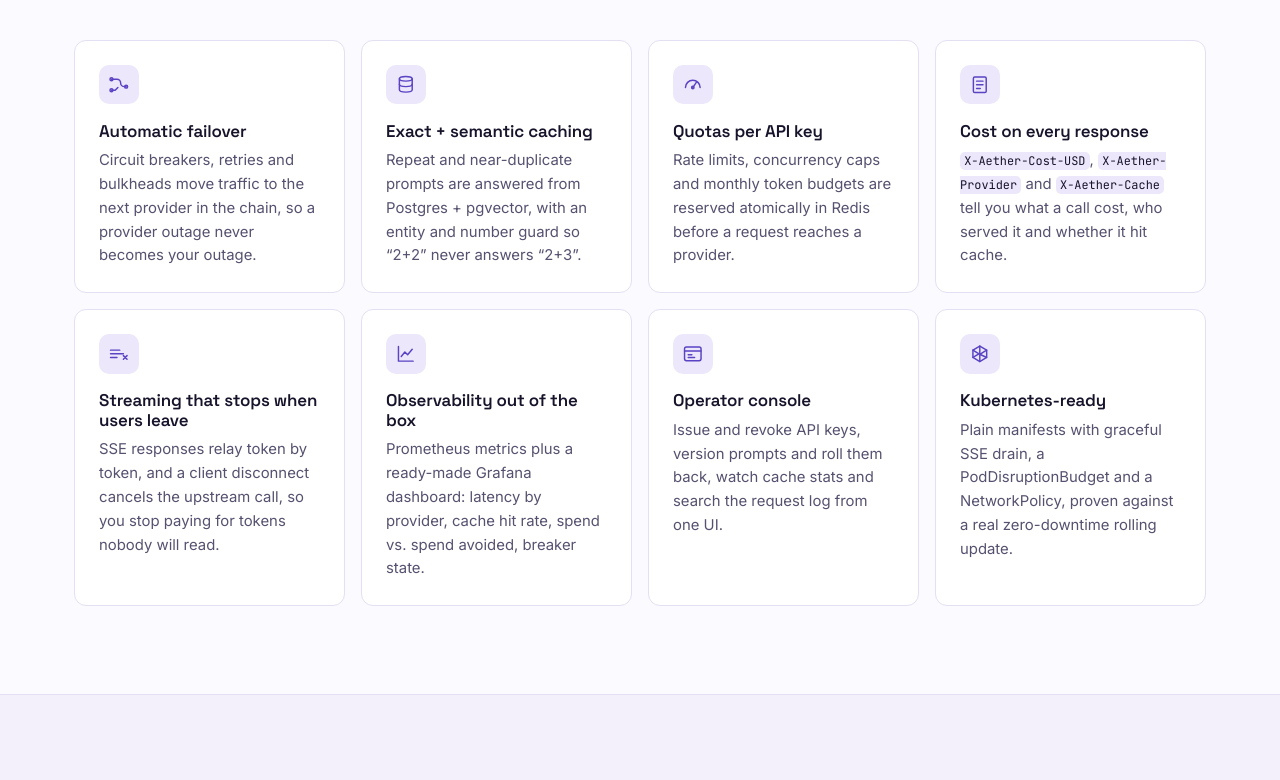
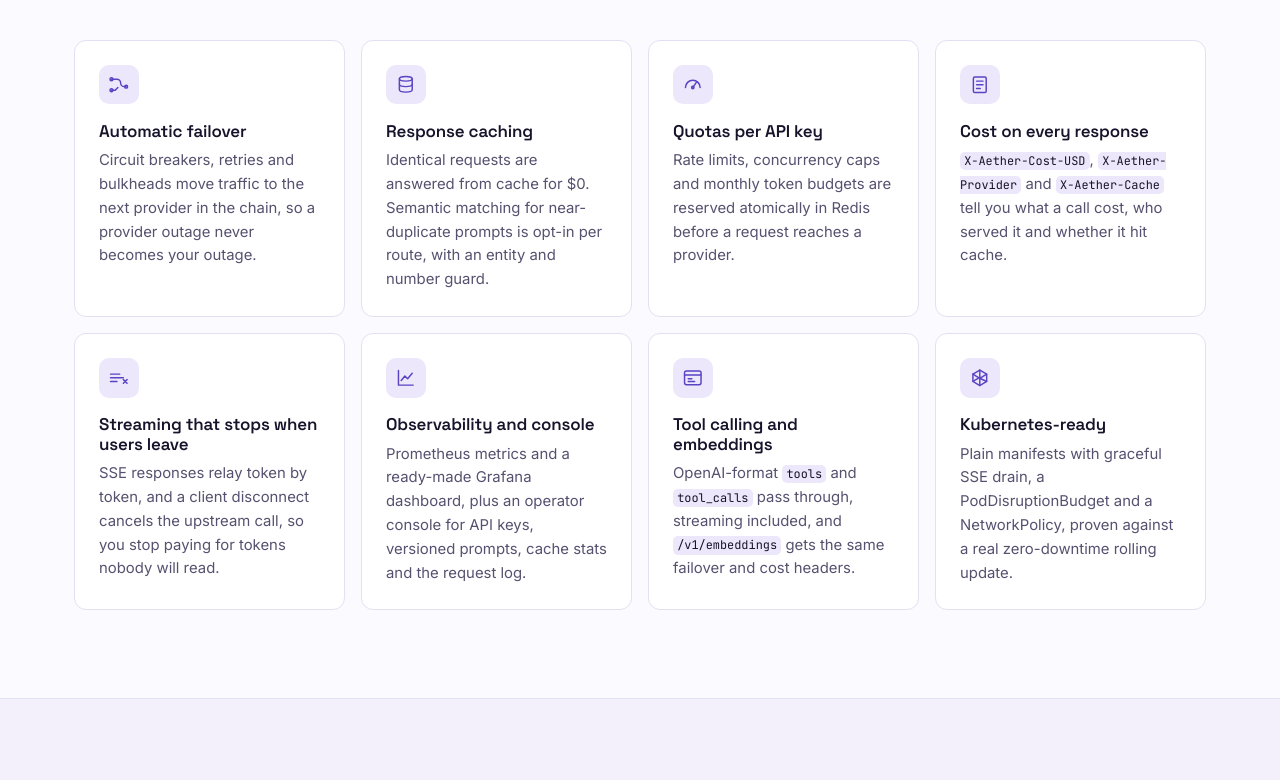
Before and after one commit to Ashish-CodeJourney/aether-gateway, an Astro site in the folder docs-site/: page / in a window 1280 px wide. Shown: the part 1780-2560 px from the top of the page. Built offline with nearby package versions, Linux system fonts and the light colour scheme; Astro itself is replaced by a stand-in of ours.

Commit message:
docs: list tool calling and embeddings as shipped

```diff
--- a/docs-site/src/pages/index.astro
+++ b/docs-site/src/pages/index.astro
@@ -91,9 +91,9 @@ const FEATURES: {title: string; icon: string; body: string}[] = [
     body: 'Circuit breakers, retries and bulkheads move traffic to the next provider in the chain, so a provider outage never becomes your outage.',
   },
   {
-    title: 'Exact + semantic caching',
+    title: 'Response caching',
     icon: 'cache',
-    body: 'Repeat and near-duplicate prompts are answered from Postgres + pgvector, with an entity and number guard so &ldquo;2+2&rdquo; never answers &ldquo;2+3&rdquo;.',
+    body: 'Identical requests are answered from cache for $0. Semantic matching for near-duplicate prompts is opt-in per route, with an entity and number guard.',
   },
   {
     title: 'Quotas per API key',
@@ -111,14 +111,14 @@ const FEATURES: {title: string; icon: string; body: string}[] = [
     body: 'SSE responses relay token by token, and a client disconnect cancels the upstream call, so you stop paying for tokens nobody will read.',
   },
   {
-    title: 'Observability out of the box',
+    title: 'Observability and console',
     icon: 'chart',
-    body: 'Prometheus metrics plus a ready-made Grafana dashboard: latency by provider, cache hit rate, spend vs. spend avoided, breaker state.',
+    body: 'Prometheus metrics and a ready-made Grafana dashboard, plus an operator console for API keys, versioned prompts, cache stats and the request log.',
   },
   {
-    title: 'Operator console',
+    title: 'Tool calling and embeddings',
     icon: 'console',
-    body: 'Issue and revoke API keys, version prompts and roll them back, watch cache stats and search the request log from one UI.',
+    body: 'OpenAI-format <code>tools</code> and <code>tool_calls</code> pass through, streaming included, and <code>/v1/embeddings</code> gets the same failover and cost headers.',
   },
   {
     title: 'Kubernetes-ready',
@@ -143,7 +143,7 @@ const ICONS: Record<string, string> = {
 const FLOW: {title: string; body: string; infra: string}[] = [
   {title: 'Authenticate', body: 'API key resolves to its own limits and budget.', infra: 'Postgres'},
   {title: 'Enforce quota', body: 'Token bucket and budget reserved atomically.', infra: 'Redis'},
-  {title: 'Check cache', body: 'Exact match first, then semantic nearest neighbour.', infra: 'pgvector'},
+  {title: 'Check cache', body: 'Exact match, plus semantic nearest neighbour where a route opts in.', infra: 'pgvector'},
   {title: 'Route & fail over', body: 'Policy picks a provider chain; breakers skip the unhealthy.', infra: 'routing.yaml'},
   {title: 'Stream', body: 'SSE relayed as it arrives; disconnect cancels upstream.', infra: 'WebFlux'},
   {title: 'Account', body: 'Tokens, cost, cache write and metrics, off the hot path.', infra: 'Prometheus'},
```
Also changed, not shown: README.md.
